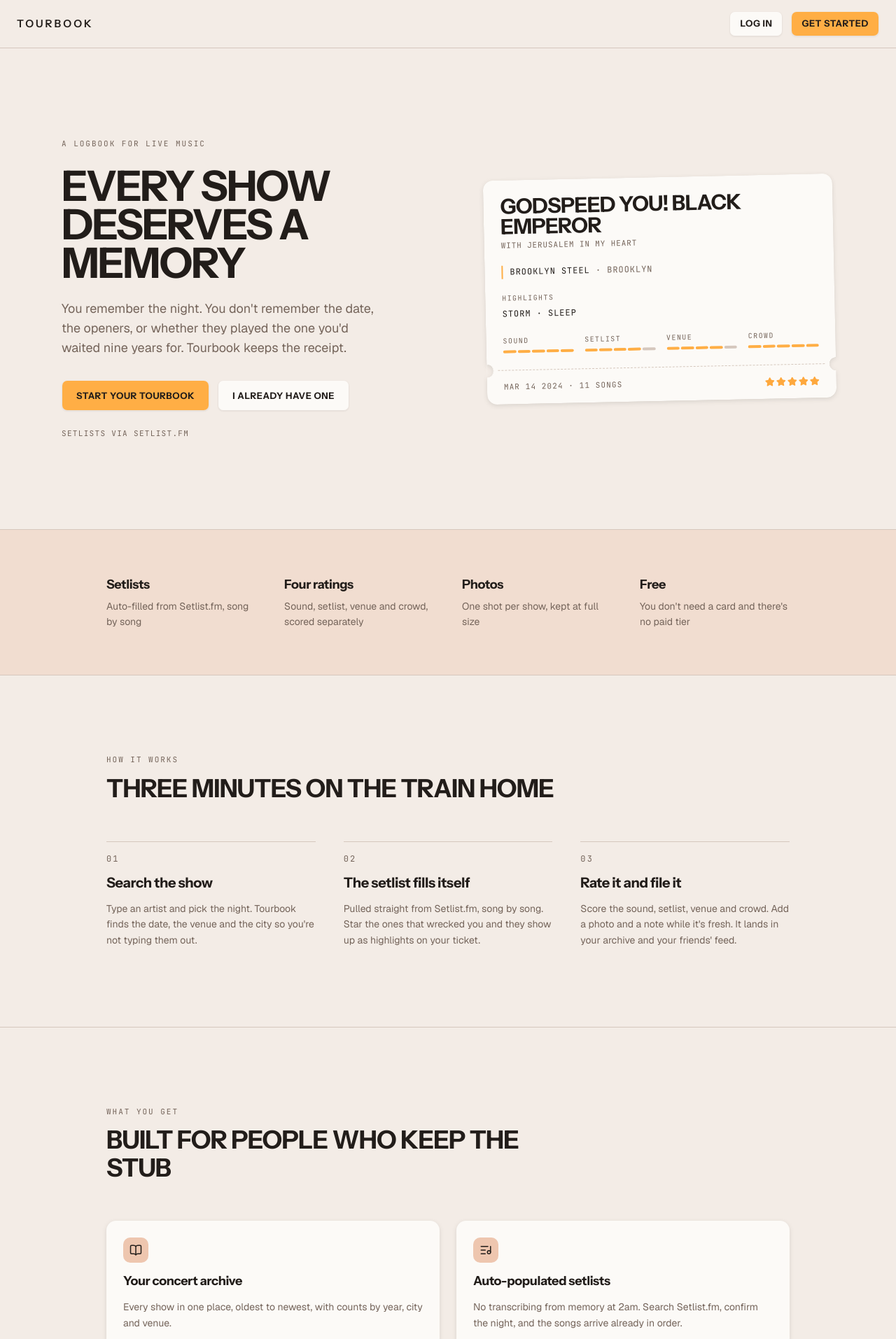
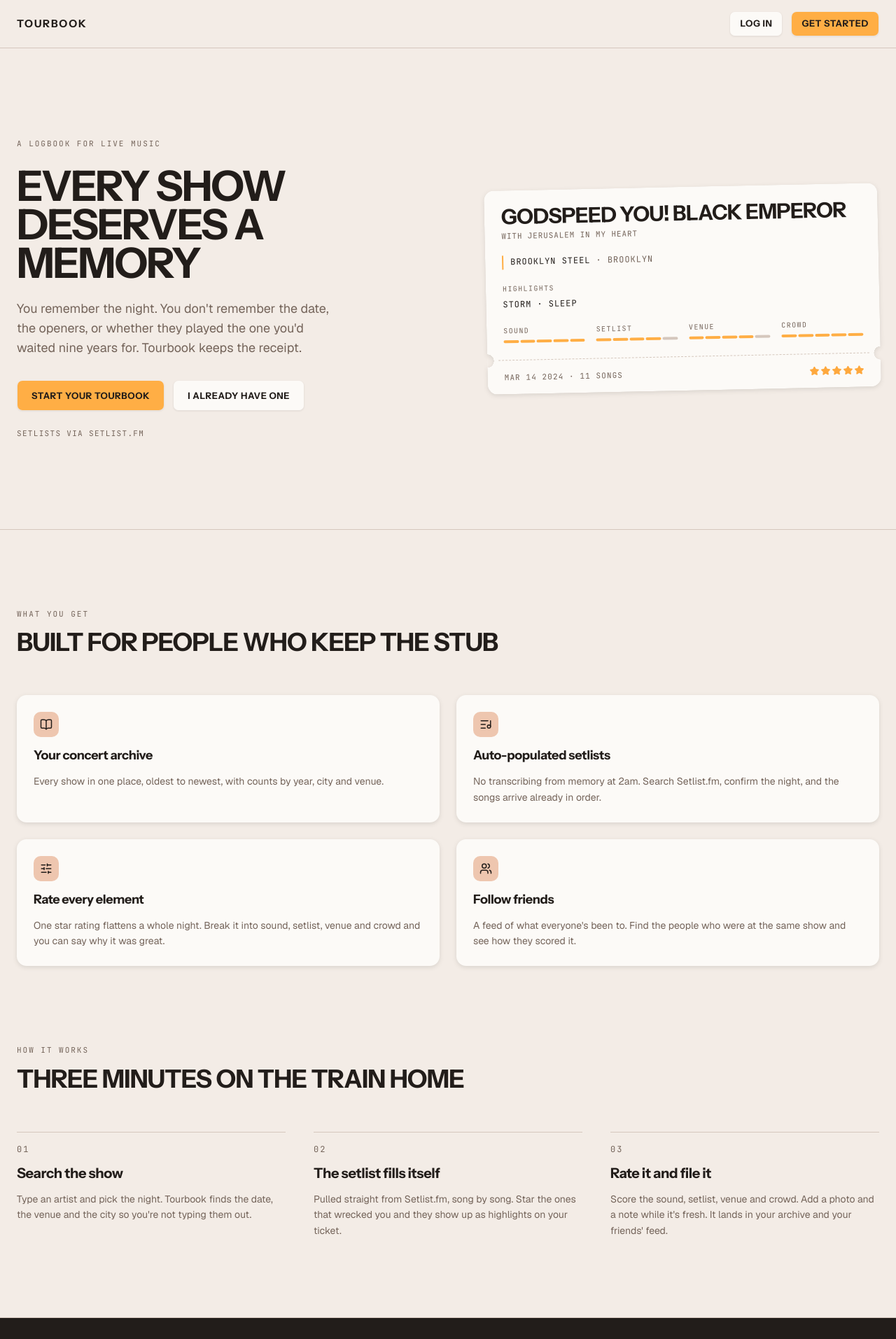
Before and after one commit to mikemedoro/tourbook, a Next.js app: page / in a window 1280 px wide. Shown: the top 1913 px of the page at 70% size. Built offline with nearby package versions, Linux system fonts and the light colour scheme.

Commit message:
tighten up pages + components

```diff
--- a/app/page.tsx
+++ b/app/page.tsx
@@ -142,7 +142,7 @@ export default function LandingPage() {
 
       <main className="flex-1">
         {/* Hero */}
-        <section className="mx-auto grid max-w-6xl items-center gap-12 px-6 py-24 lg:grid-cols-[1.05fr_1fr] lg:py-32">
+        <section className="mx-auto grid max-w-7xl items-center gap-12 px-6 py-24 lg:grid-cols-[1.05fr_1fr] lg:py-32">
           <div className="flex flex-col items-start gap-6">
             <p className={eyebrow}>A logbook for live music</p>
             <h1 className="font-heading text-5xl leading-[0.92] font-bold tracking-[-0.03em] uppercase sm:text-6xl">
@@ -177,27 +177,44 @@ export default function LandingPage() {
           </div>
         </section>
 
-        {/* What's in the box */}
-        <section className="border-y bg-secondary/40">
-          <dl className="mx-auto grid max-w-5xl gap-10 px-6 py-16 sm:grid-cols-2 lg:grid-cols-4">
-            {trackables.map((t) => (
-              <div key={t.term} className="flex flex-col gap-1.5">
-                <dt className="font-heading text-lg font-bold tracking-[-0.02em]">
-                  {t.term}
-                </dt>
-                <dd className="text-sm leading-relaxed text-muted-foreground">
-                  {t.detail}
-                </dd>
-              </div>
-            ))}
-          </dl>
+        {/* Features */}
+        <section className="border-t">
+          <div className="mx-auto max-w-7xl px-6 py-24 sm:py-28">
+            <div className="flex flex-col gap-3">
+              <p className={eyebrow}>What you get</p>
+              <h2 className="font-heading text-3xl font-bold tracking-[-0.02em] uppercase sm:text-4xl">
+                Built for people who keep the stub
+              </h2>
+            </div>
+
+            <div className="mt-14 grid gap-6 sm:grid-cols-2">
+              {features.map((f) => {
+                const Icon = f.icon
+                return (
+                  <Ticket key={f.title} perforated={false} className="h-full">
+                    <TicketBody className="gap-3 h-full">
+                      <span className="flex size-9 items-center justify-center rounded-lg bg-secondary text-foreground">
+                        <Icon className="size-4.5" />
+                      </span>
+                      <h3 className="font-heading text-lg font-bold tracking-[-0.02em]">
+                        {f.title}
+                      </h3>
+                      <p className="text-sm leading-relaxed text-muted-foreground">
+                        {f.body}
+                      </p>
+                    </TicketBody>
+                  </Ticket>
+                )
+              })}
+            </div>
+          </div>
         </section>
 
         {/* How it works */}
-        <section className="mx-auto max-w-5xl px-6 py-24 sm:py-28">
+        <section className="mx-auto max-w-7xl px-6 py-24 pt-0 sm:pb-28">
           <div className="flex flex-col gap-3">
             <p className={eyebrow}>How it works</p>
-            <h2 className="font-heading max-w-2xl text-3xl font-bold tracking-[-0.02em] uppercase sm:text-4xl">
+            <h2 className="font-heading text-3xl font-bold tracking-[-0.02em] uppercase sm:text-4xl">
               Three minutes on the train home
             </h2>
           </div>
@@ -217,38 +234,6 @@ export default function LandingPage() {
           </div>
         </section>
 
-        {/* Features */}
-        <section className="border-t">
-          <div className="mx-auto max-w-5xl px-6 py-24 sm:py-28">
-            <div className="flex flex-col gap-3">
-              <p className={eyebrow}>What you get</p>
-              <h2 className="font-heading max-w-2xl text-3xl font-bold tracking-[-0.02em] uppercase sm:text-4xl">
-                Built for people who keep the stub
-              </h2>
-            </div>
-
-            <div className="mt-14 grid gap-6 sm:grid-cols-2">
-              {features.map((f) => {
-                const Icon = f.icon
-                return (
-                  <Ticket key={f.title} perforated={false}>
-                    <TicketBody className="gap-3">
-                      <span className="flex size-9 items-center justify-center rounded-lg bg-secondary text-foreground">
-                        <Icon className="size-4.5" />
-                      </span>
-                      <h3 className="font-heading text-lg font-bold tracking-[-0.02em]">
-                        {f.title}
-                      </h3>
-                      <p className="text-sm leading-relaxed text-muted-foreground">
-                        {f.body}
-                      </p>
-                    </TicketBody>
-                  </Ticket>
-                )
-              })}
-            </div>
-          </div>
-        </section>
 
         {/* Closing CTA */}
         <section className="border-t bg-foreground">
--- a/components/brand/wordmark.tsx
+++ b/components/brand/wordmark.tsx
@@ -17,10 +17,10 @@ export function Wordmark({
   return (
     <span
       className={cn(
-        "font-heading font-semibold text-foreground uppercase",
+        "font-heading tracking-[0.12em] font-bold text-foreground uppercase",
         size === "lg"
-          ? "text-lg tracking-[0.22em]"
-          : "text-[0.9375rem] tracking-[0.2em]",
+          ? "text-lg"
+          : "text-[0.9375rem]",
         className
       )}
     >
--- a/components/profile/profile-stats.tsx
+++ b/components/profile/profile-stats.tsx
@@ -25,7 +25,6 @@ export function ProfileStats({
   const stats = [
     { label: "Shows", value: totalShows },
     { label: String(new Date().getFullYear()), value: showsThisYear },
-    { label: "Artists", value: uniqueArtists },
     { label: "Venues", value: uniqueVenues },
     { label: "Cities", value: uniqueCities },
   ]
@@ -33,7 +32,7 @@ export function ProfileStats({
   return (
     <Ticket perforated={false}>
       <TicketBody className="p-0">
-        <dl className="grid grid-cols-2 sm:grid-cols-5">
+        <dl className="grid grid-cols-2 sm:grid-cols-4">
           {stats.map((stat, i) => (
             <div
               key={stat.label}
--- a/components/shows/log-show-form.tsx
+++ b/components/shows/log-show-form.tsx
@@ -284,9 +284,9 @@ export function LogShowForm({ userId }: LogShowFormProps) {
   )
 
   return (
-    <form onSubmit={handleSubmit(onSubmit)} className="flex flex-col gap-6">
+    <form onSubmit={handleSubmit(onSubmit)} className="flex flex-col gap-8">
       {/* Artist */}
-      <div className="flex flex-col gap-2">
+      <div className="flex flex-col gap-2.5">
         <Label>Artist *</Label>
         <ArtistSearch onSelect={handleArtistSelect} />
       </div>
@@ -295,7 +295,7 @@ export function LogShowForm({ userId }: LogShowFormProps) {
       {selectedArtist && (
         <>
           <Separator />
-          <div className="flex flex-col gap-2">
+          <div className="flex flex-col gap-3">
             <div>
               <Label>Import from Setlist.fm <span className="text-muted-foreground font-normal">(optional)</span></Label>
               <p className="text-xs text-muted-foreground mt-1">
@@ -311,10 +311,10 @@ export function LogShowForm({ userId }: LogShowFormProps) {
       {selectedArtist && (
         <>
           <Separator />
-          <div className="flex flex-col gap-3">
+          <div className="flex flex-col gap-5">
             <Label className="text-base">Show details</Label>
 
-            <div className="flex flex-col gap-1.5">
+            <div className="flex flex-col gap-2">
               <Label htmlFor="show_date">Date *</Label>
               <Input id="show_date" type="date" {...register("show_date")} />
               {errors.show_date && (
@@ -322,7 +322,7 @@ export function LogShowForm({ userId }: LogShowFormProps) {
               )}
             </div>
 
-            <div className="flex flex-col gap-1.5">
+            <div className="flex flex-col gap-2">
               <Label htmlFor="venue_name">Venue *</Label>
               <Input id="venue_name" placeholder="e.g. Madison Square Garden" {...register("venue_name")} />
               {errors.venue_name && (
@@ -330,21 +330,21 @@ export function LogShowForm({ userId }: LogShowFormProps) {
               )}
             </div>
 
-            <div className="grid grid-cols-2 gap-3">
-              <div className="flex flex-col gap-1.5">
+            <div className="grid grid-cols-2 gap-4">
+              <div className="flex flex-col gap-2">
                 <Label htmlFor="venue_city">City *</Label>
                 <Input id="venue_city" placeholder="e.g. New York" {...register("venue_city")} />
                 {errors.venue_city && (
                   <p className="text-destructive text-xs">{errors.venue_city.message}</p>
                 )}
               </div>
-              <div className="flex flex-col gap-1.5">
+              <div className="flex flex-col gap-2">
                 <Label htmlFor="venue_state">State / Region</Label>
                 <Input id="venue_state" placeholder="e.g. NY" {...register("venue_state")} />
               </div>
             </div>
 
-            <div className="flex flex-col gap-1.5">
+            <div className="flex flex-col gap-2">
               <Label htmlFor="venue_country">Country</Label>
               <Input id="venue_country" placeholder="e.g. United States" {...register("venue_country")} />
             </div>
@@ -356,7 +356,7 @@ export function LogShowForm({ userId }: LogShowFormProps) {
       {songs.length > 0 && (
         <>
           <Separator />
-          <div className="flex flex-col gap-2">
+          <div className="flex flex-col gap-3">
             <Label>Highlight your favorite songs</Label>
             <SongHighlighter
               songs={songs}
@@ -370,10 +370,10 @@ export function LogShowForm({ userId }: LogShowFormProps) {
       <Separator />
 
       {/* Ratings */}
-      <div className="flex flex-col gap-4">
+      <div className="flex flex-col gap-5">
         <Label>Ratings</Label>
 
-        <div className="grid grid-cols-1 sm:grid-cols-2 gap-4">
+        <div className="grid grid-cols-1 sm:grid-cols-2 gap-5">
           <div className="flex flex-col gap-1.5">
             <span className="text-sm font-medium">Overall</span>
             <StarRating value={overallRating} onChange={setOverallRating} label="Overall" />
@@ -400,7 +400,7 @@ export function LogShowForm({ userId }: LogShowFormProps) {
       <Separator />
 
       {/* Other acts */}
-      <div className="flex flex-col gap-1.5">
+      <div className="flex flex-col gap-2.5">
         <Label htmlFor="other_acts">Other acts</Label>
         <div className="flex gap-2">
           <div className="relative flex-1">
@@ -432,7 +432,7 @@ export function LogShowForm({ userId }: LogShowFormProps) {
       </div>
 
       {/* Notes */}
-      <div className="flex flex-col gap-1.5">
+      <div className="flex flex-col gap-2.5">
         <Label htmlFor="notes">Notes</Label>
         <Textarea
           id="notes"
@@ -443,7 +443,7 @@ export function LogShowForm({ userId }: LogShowFormProps) {
       </div>
 
       {/* Photos */}
-      <div className="flex flex-col gap-1.5">
+      <div className="flex flex-col gap-2.5">
         <Label htmlFor="photos">Photo</Label>
         <Input
           id="photos"
```
